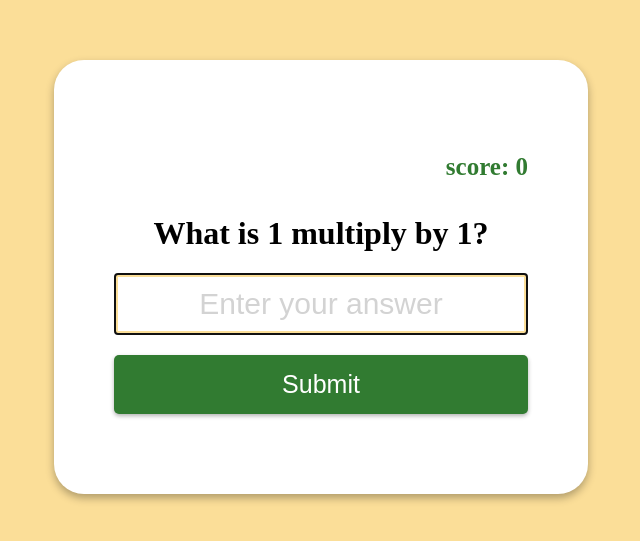
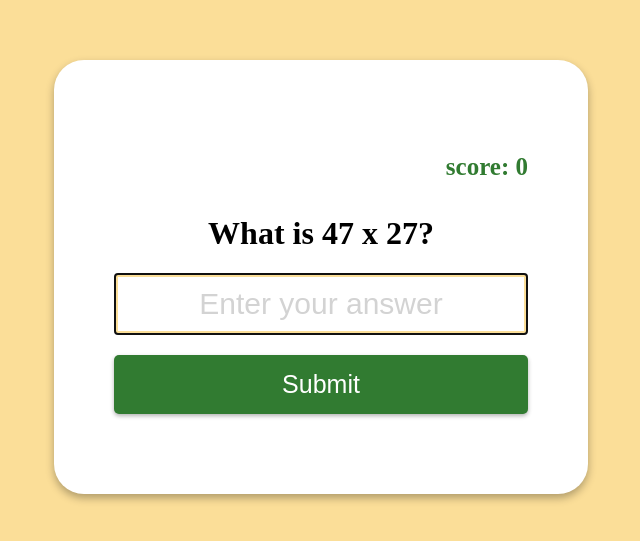
Before and after one commit to Anicaaa/multiplication-app-js, a plain HTML site: page index.html in a window 1280 px wide. Shown: the part 123-664 px from the top of the page, without its empty margins (319-959 px from the left). Drawn offline with Linux system fonts and the light colour scheme.

Commit message:
question updated

```diff
--- a/app.js
+++ b/app.js
@@ -0,0 +1,6 @@
+const questionEl = document.getElementById("question");
+
+const num1 = Math.ceil(Math.random() * 50);
+const num2 = Math.ceil(Math.random() * 50);
+
+questionEl.innerText = `What is ${num1} x ${num2}?`;
--- a/index.html
+++ b/index.html
@@ -10,10 +10,10 @@
 <body>
     <form class="form" id="form">
         <h4 class="score" id="score">score: 0</h4>
-        <h1 id="question">What is 1 multiply by 1?</h1>
+        <h1 id="question">What is 1 x 1?</h1>
         <input type="text" class="input" id="input" placeholder="Enter your answer" autofocus autocomplete="off" />
         <button type="submit" class="btn">Submit</button>
     </form>
-    <script src="index.js"></script>
+    <script src="app.js"></script>
 </body>
 </html>
```
